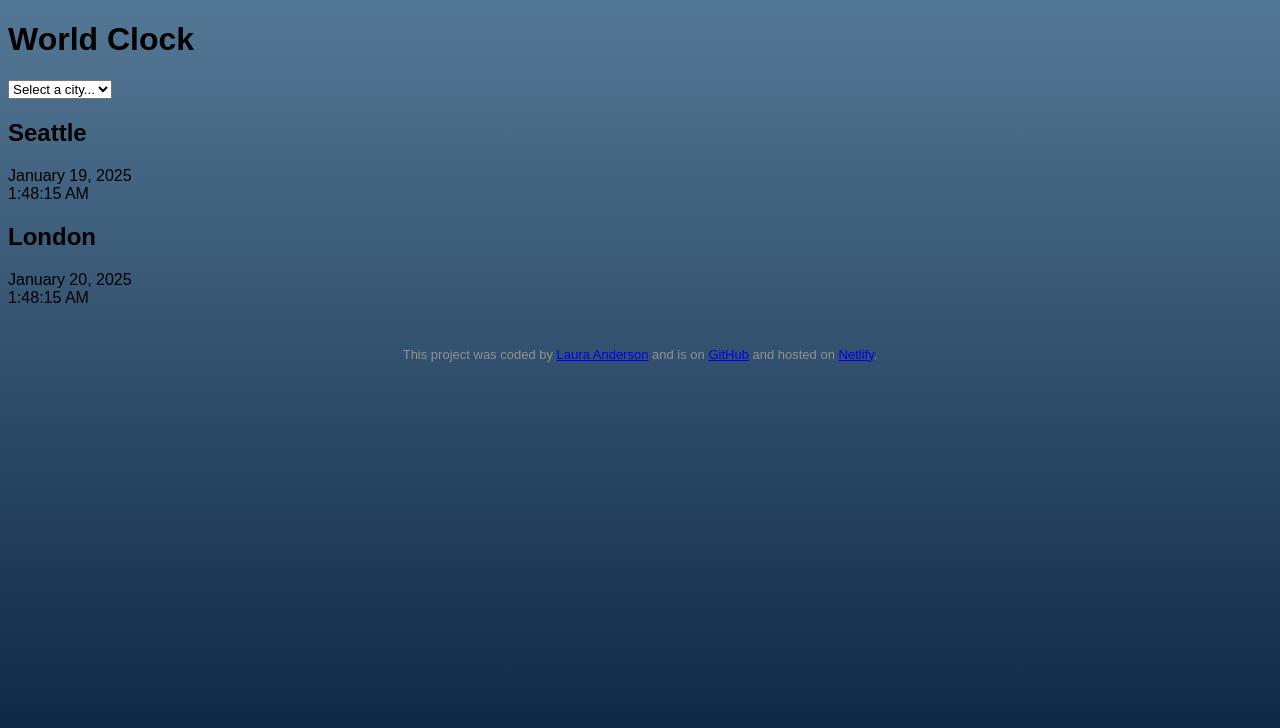
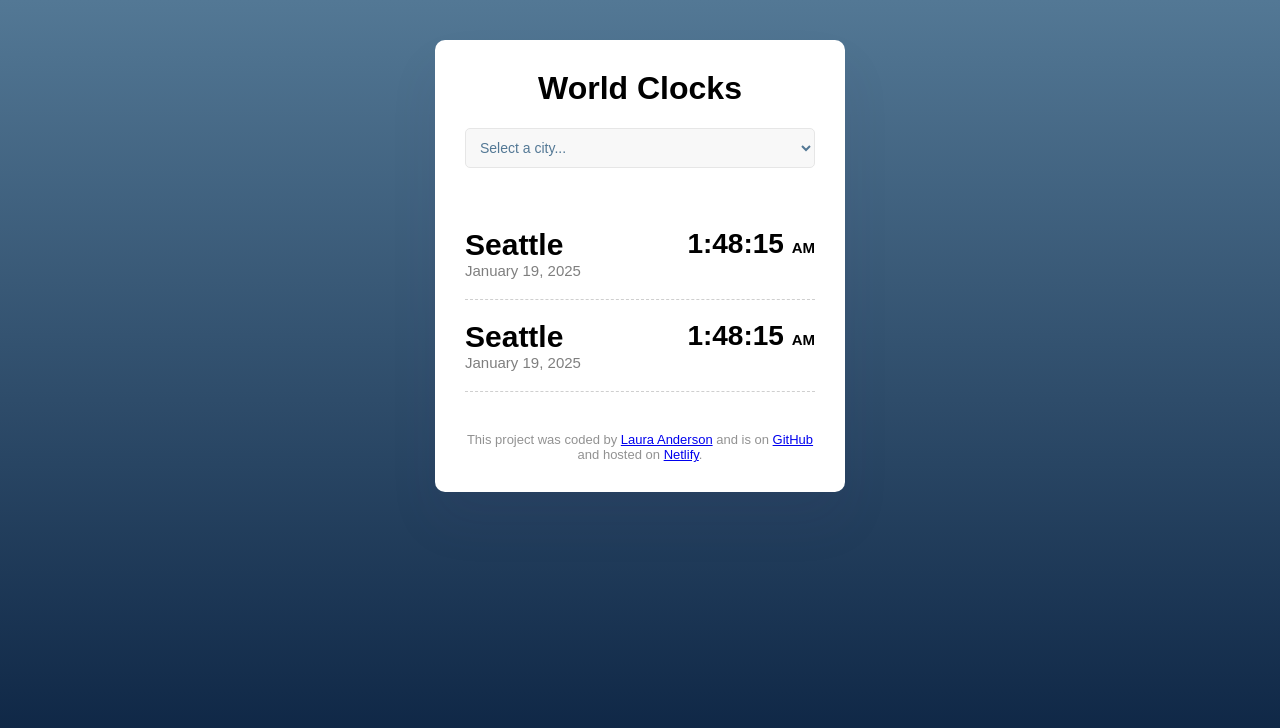
Before and after one commit to lauraanderson-projects/world-clock, a plain HTML site: page index.html in a window 1280 px wide. Drawn offline with nearby package versions, Linux system fonts and the light colour scheme.

Commit message:
Updating css for formatting

```diff
--- a/index.html
+++ b/index.html
@@ -11,7 +11,7 @@
   <body>
     <div class="main-container">
       <header>
-        <h1>World Clock</h1>
+        <h1>World Clocks</h1>
       </header>
       <div class="time-container">
         <select>
@@ -21,15 +21,19 @@
           <option value="bangkok">Bangkok</option>
         </select>
       </div>
-      <div id="city">
-        <h2>Seattle</h2>
-        <div class="date">January 19, 2025</div>
-        <div id="time">1:48:15 AM</div>
+      <div class="city">
+        <div>
+          <h2>Seattle</h2>
+          <div class="date">January 19, 2025</div>
+        </div>
+        <div class="time">1:48:15 <small>AM</small></div>
       </div>
-      <div id="city">
-        <h2>London</h2>
-        <div class="date">January 20, 2025</div>
-        <div id="time">1:48:15 AM</div>
+      <div class="city">
+        <div>
+          <h2>Seattle</h2>
+          <div class="date">January 19, 2025</div>
+        </div>
+        <div class="time">1:48:15 <small>AM</small></div>
       </div>
       <footer>
         This project was coded by
--- a/src/styles.css
+++ b/src/styles.css
@@ -1,6 +1,25 @@
 body {
   background: linear-gradient(to top, #09203f 0%, #537895 100%) fixed;
   font-family: Arial, Helvetica, sans-serif;
+}
+h1 {
+  text-align: center;
+  margin-top: 0px;
+}
+h2 {
+  margin: 0px 0px;
+  font-size: 30px;
+}
+select {
+  display: block;
+  width: 100%;
+  border-radius: 5px;
+  padding: 10px 10px;
+  background-color: #f8f8f8;
+  border-color: #e6e6e6;
+  font-size: 14px;
+  margin-bottom: 40px;
+  color: #537895;
 }
 footer {
   color: rgb(146, 146, 146);
@@ -8,3 +27,32 @@ footer {
   font-size: 13px;
   text-align: center;
 }
+
+.main-container {
+  background-color: white;
+  max-width: 350px;
+  margin: 40px auto;
+  padding: 30px 30px;
+  border-radius: 10px;
+  box-shadow: 0 30px 50px rgba(65, 50, 100, 0.08);
+}
+
+.city {
+  display: flex;
+  justify-content: space-between;
+  border-bottom: 1px dashed #cfcfcf;
+
+  padding: 20px 0px;
+}
+
+.time {
+  font-size: 28px;
+  font-weight: bold;
+}
+.time small {
+  font-size: 15px;
+}
+.date {
+  opacity: 0.5;
+  font-size: 15px;
+}
```
